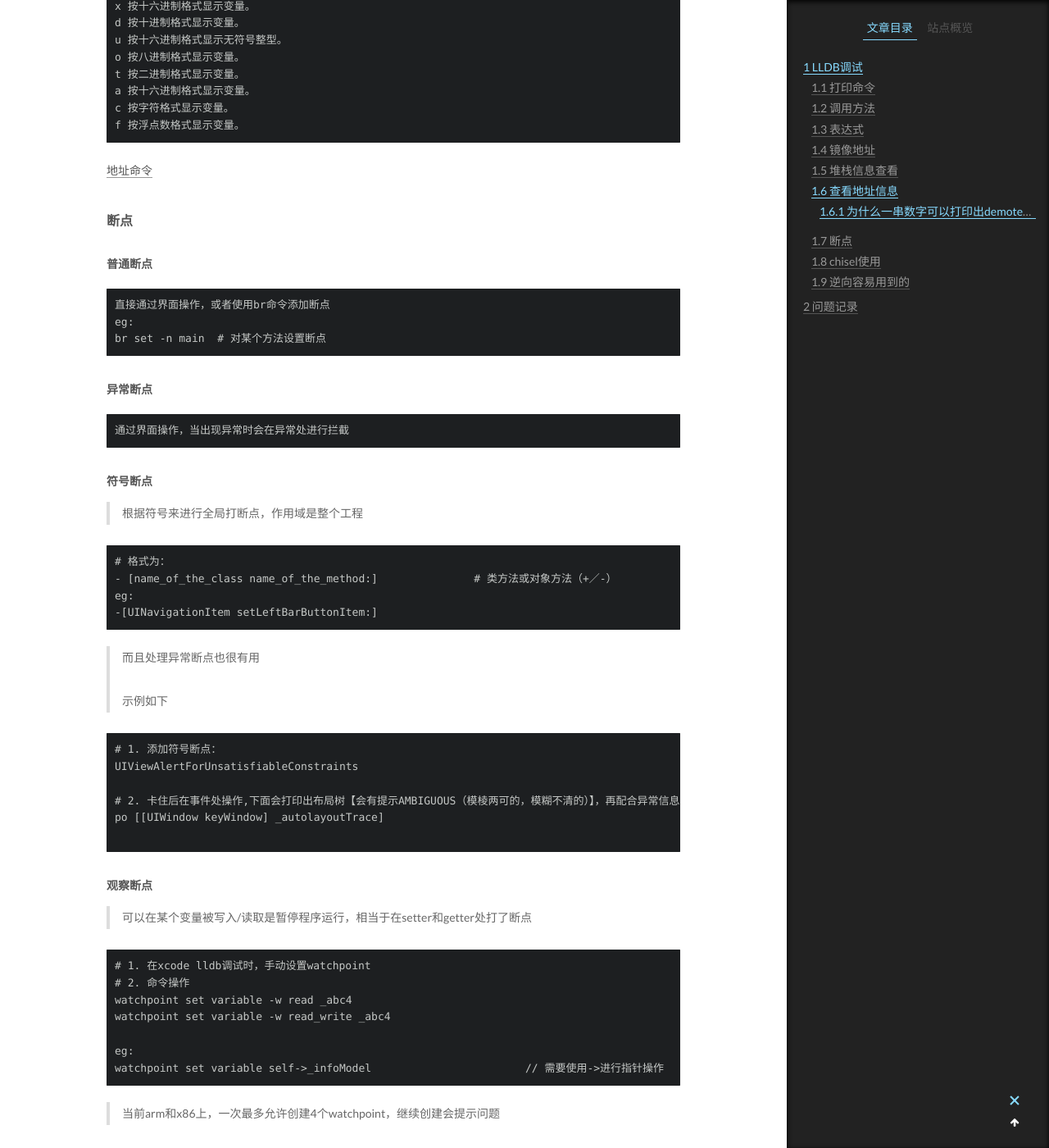
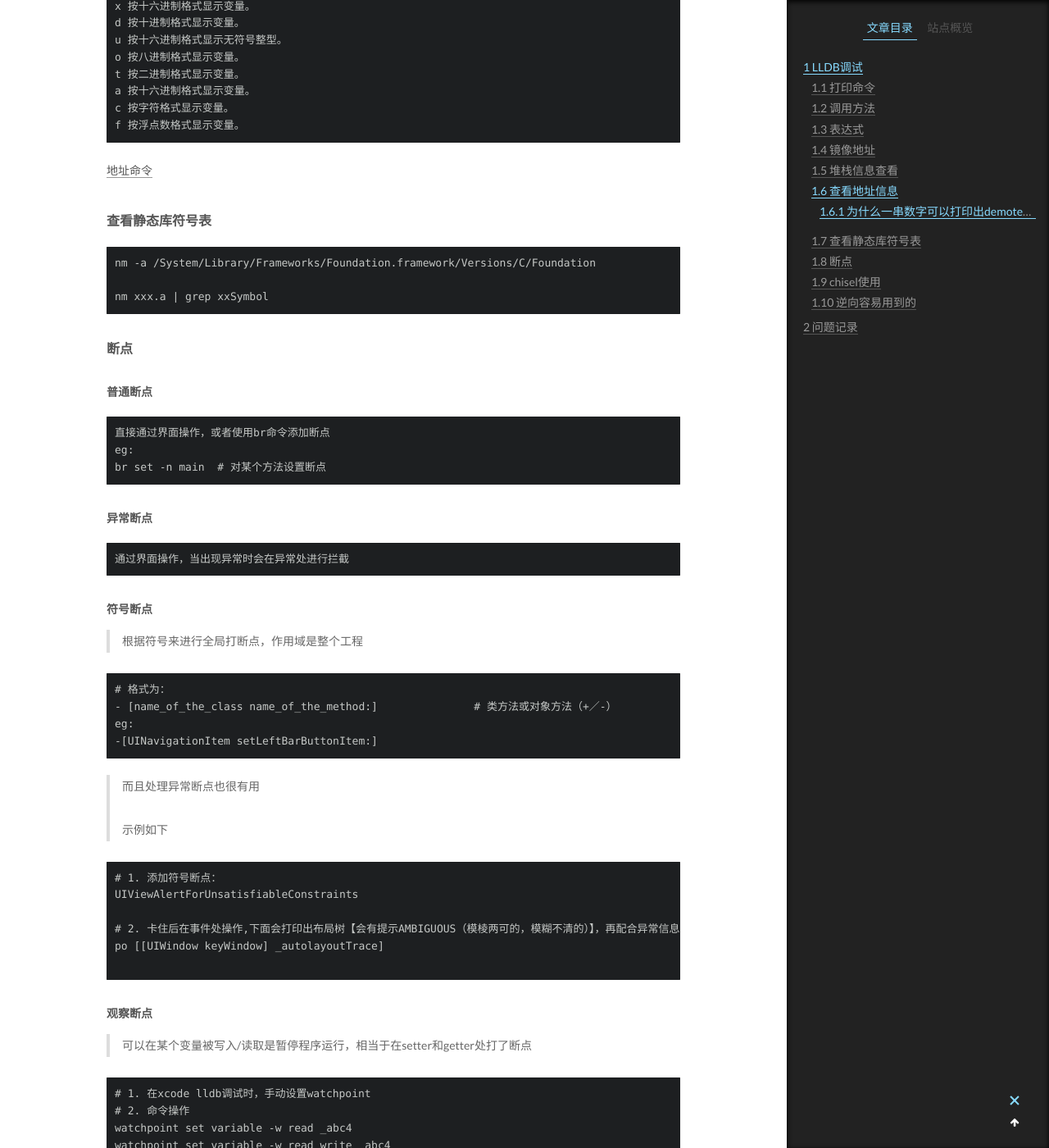
Before and after one commit to linfengwenyou/linfengwenyou.github.io, a Jekyll site: the page built from _posts/2017-03-01-xcode_debug问题及LLDB调试解决方案.md, in a window 1280 px wide and 1400 px high, scrolled down 2565 px. Shown: the whole window at 82% size. Built offline with Jekyll 4.4.1, drawn with Linux system fonts in a browser that asks for light colours.

Commit message:
符号查询

````diff
--- a/_posts/2017-03-01-xcode_debug问题及LLDB调试解决方案.md
+++ b/_posts/2017-03-01-xcode_debug问题及LLDB调试解决方案.md
@@ -114,6 +114,15 @@ f 按浮点数格式显示变量。
 ```
 
 <a href="http://blog.csdn.net/yasi_xi/article/details/9263955" target="_blank">地址命令</a>
+
+#### 查看静态库符号表
+
+```
+nm -a /System/Library/Frameworks/Foundation.framework/Versions/C/Foundation
+
+nm xxx.a | grep xxSymbol
+```
+
 
 
 #### 断点
````
Also changed, not shown: 1 other file.
